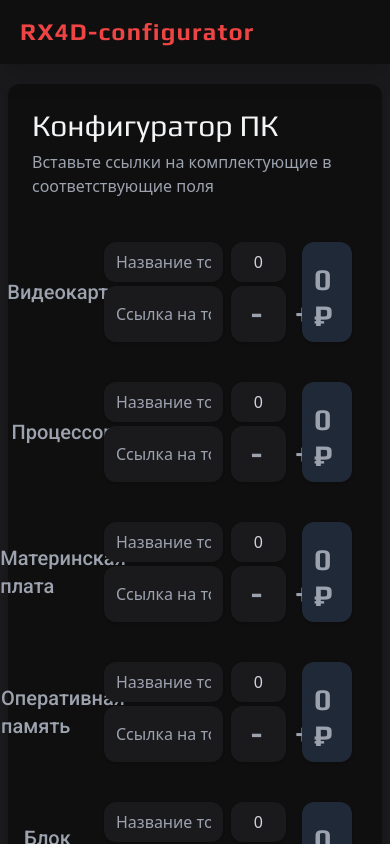
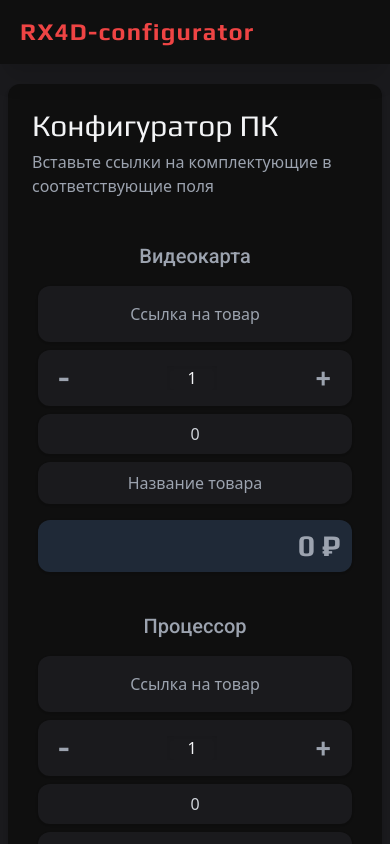
Before and after one commit to Color-Kat/PC-configurator, a React (Vite) app: page / in a window 390 px wide. Built offline with nearby package versions, Linux system fonts and the light colour scheme.

Commit message:
adaptive for mobile

```diff
--- a/src/pages/configurator/Configurator.tsx
+++ b/src/pages/configurator/Configurator.tsx
@@ -30,7 +30,7 @@ const PCItem: React.FC<PCItemInterface> = ({type, data, changeDataByType}) => {
     }
 
     const decreaseQuantity = () => {
-        if(data[type].quantity <= 1) return;
+        if (data[type].quantity <= 1) return;
 
         changeDataByType(type, {
             quantity: +data[type].quantity - 1,
@@ -38,15 +38,15 @@ const PCItem: React.FC<PCItemInterface> = ({type, data, changeDataByType}) => {
     }
 
     return (
-        <div className="w-full md:px-3 px-1.5 py-4 grid grid-cols-5 gap-4">
+        <div className="w-full md:px-3 px-1.5 py-4 grid md:grid-cols-5 gap-4">
             <div className="col-span-1 flex justify-center items-center">
                 <h3 className="text-gray-400 font-roboto font-medium text-xl">{partTypes[type].title}</h3>
             </div>
 
-            <div className="flex flex-col col-span-3 items-center">
-                <div className="grid grid-cols-3 gap-2 items-center w-full">
+            <div className="flex md:flex-col flex-col-reverse md:col-span-3 gap-2 md:gap-0 items-center">
+                <div className="md:grid md:grid-cols-3 gap-2 w-full flex flex-col-reverse">
                     <input
-                        className="col-span-2 h-10 px-3 py-1 mb-1 rounded-xl text-gray-300 flex flex-1 shadow bg-app items-center outline-none"
+                        className="md:col-span-2 h-10 px-3 md:py-1 py-2.5 md:mb-1 rounded-xl text-gray-300 flex flex-1 shadow bg-app outline-none md:text-left text-center"
                         type="text"
                         placeholder="Название товара"
                         autoComplete="off"
@@ -56,7 +56,7 @@ const PCItem: React.FC<PCItemInterface> = ({type, data, changeDataByType}) => {
                     />
 
                     <input
-                        className="col-span-1 h-10 px-3 py-1 mb-1 rounded-xl text-gray-300 text-center shadow bg-app outline-none"
+                        className="md:col-span-1 h-10 px-3 py-1 md:mb-1 rounded-xl text-gray-300 text-center shadow bg-app outline-none"
                         type="number"
                         placeholder="Цена"
                         name="price"
@@ -66,11 +66,10 @@ const PCItem: React.FC<PCItemInterface> = ({type, data, changeDataByType}) => {
                     />
                 </div>
 
-                <div className="grid grid-cols-3 gap-2 w-full items-center">
-
+                <div className="grid md:grid-cols-3 gap-2 w-full items-center">
                     <input
                         type="text"
-                        className="col-span-2 h-14 px-3 rounded-xl flex shadow bg-app outline-none flex-1"
+                        className="md:col-span-2 h-14 px-3 rounded-xl flex shadow bg-app outline-none flex-1 md:text-left text-center"
                         placeholder="Ссылка на товар"
                         autoComplete="off"
                         value={data[type].link}
@@ -78,7 +77,7 @@ const PCItem: React.FC<PCItemInterface> = ({type, data, changeDataByType}) => {
                         onChange={changeFormHandler}
                     />
 
-                    <div className="col-span-1 h-14 px-3 py-1 rounded-xl flex shadow bg-app items-center flex">
+                    <div className="md:col-span-1 h-14 px-3 py-1 rounded-xl flex shadow bg-app items-center flex">
 
                         <button
                             className="font-play font-bold text-3xl ml-2 mr-4 text-gray-400 hover:text-gray-300"
@@ -90,6 +89,7 @@ const PCItem: React.FC<PCItemInterface> = ({type, data, changeDataByType}) => {
                         <input
                             type="number"
                             className="text-center bg-app outline-none shadow-inner flex-1 min-w-0"
+                            style={{maxWidth: '50px', margin: 'auto'}}
                             placeholder="Кол-во"
                             autoComplete="off" min="0"
                             value={data[type].quantity}
@@ -108,7 +108,7 @@ const PCItem: React.FC<PCItemInterface> = ({type, data, changeDataByType}) => {
             </div>
 
             <div
-                className="col-span-1 flex justify-end items-end px-3 py-2 rounded-xl flex shadow bg-gray-800 font-bold text-3xl text-gray-400 font-play"
+                className="md:col-span-1 flex justify-end items-end px-3 py-2 rounded-xl flex shadow bg-gray-800 font-bold text-3xl text-gray-400 font-play"
             >
                 {data[type].quantity * data[type].price} ₽
             </div>
@@ -136,7 +136,7 @@ const Configurator: React.FC<{}> = ({}) => {
      */
     const totalPrice = useMemo(() => {
         return Object.values(data as any).reduce(
-            (prev, PCItemData) => (prev + (PCItemData.quantity * PCItemData.price) ),
+            (prev, PCItemData) => (prev + (PCItemData.quantity * PCItemData.price)),
             0
         );
     }, [data]);
@@ -150,13 +150,13 @@ const Configurator: React.FC<{}> = ({}) => {
             <div className="space-y-2 mt-7">
                 <PCItem type="GPU" data={data} changeDataByType={changeDataByType}/>
                 <PCItem type="CPU" data={data} changeDataByType={changeDataByType}/>
-                <PCItem type="motherboard"  data={data} changeDataByType={changeDataByType}/>
-                <PCItem type="RAM"  data={data} changeDataByType={changeDataByType}/>
-                <PCItem type="PSU"  data={data} changeDataByType={changeDataByType}/>
-                <PCItem type="storage"  data={data} changeDataByType={changeDataByType}/>
-                <PCItem type="coolingSystem"  data={data} changeDataByType={changeDataByType}/>
-                <PCItem type="PC_case"  data={data} changeDataByType={changeDataByType}/>
-                <PCItem type="fans"  data={data} changeDataByType={changeDataByType}/>
+                <PCItem type="motherboard" data={data} changeDataByType={changeDataByType}/>
+                <PCItem type="RAM" data={data} changeDataByType={changeDataByType}/>
+                <PCItem type="PSU" data={data} changeDataByType={changeDataByType}/>
+                <PCItem type="storage" data={data} changeDataByType={changeDataByType}/>
+                <PCItem type="coolingSystem" data={data} changeDataByType={changeDataByType}/>
+                <PCItem type="PC_case" data={data} changeDataByType={changeDataByType}/>
+                <PCItem type="fans" data={data} changeDataByType={changeDataByType}/>
             </div>
 
             <div className="mt-7 pt-7 border-t border-red-600">
```
